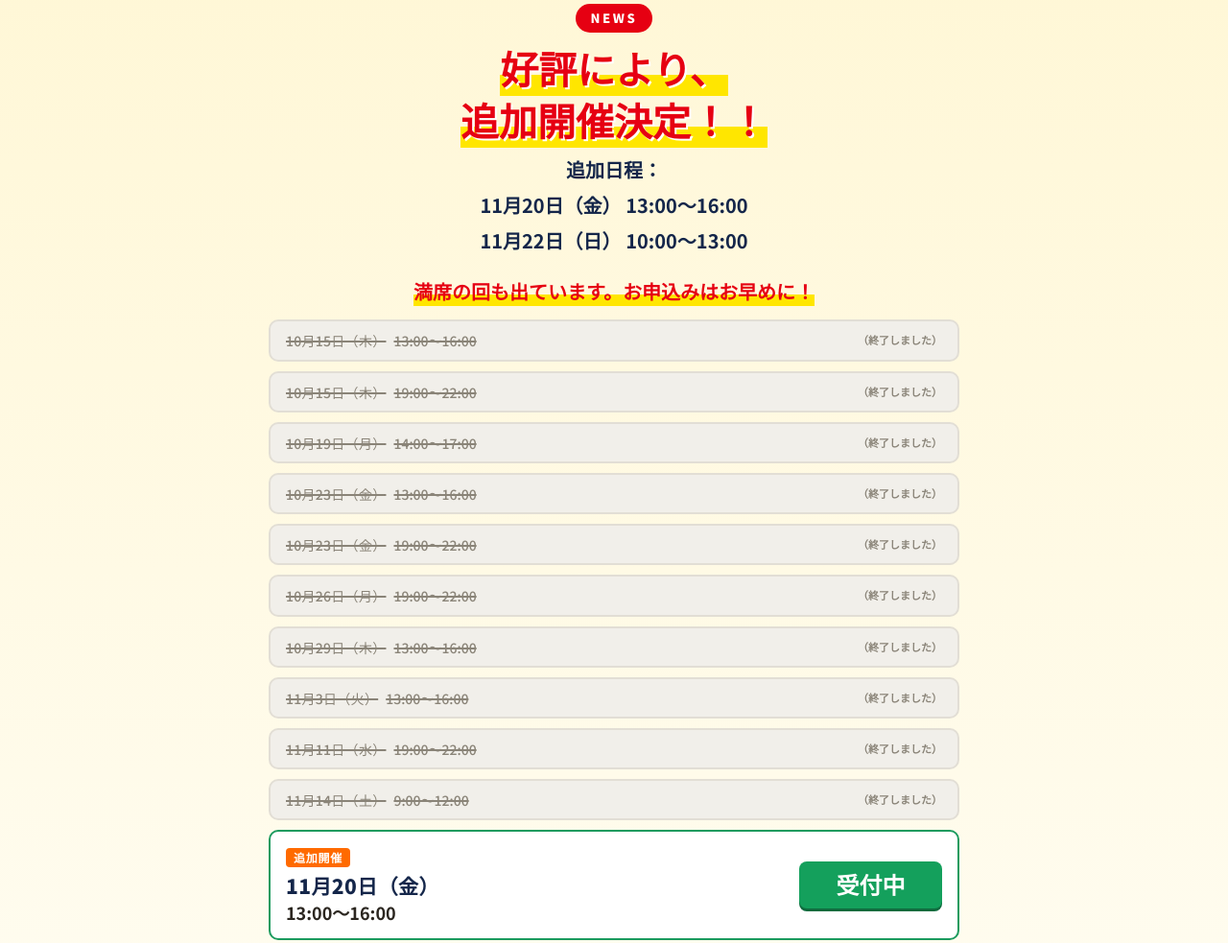
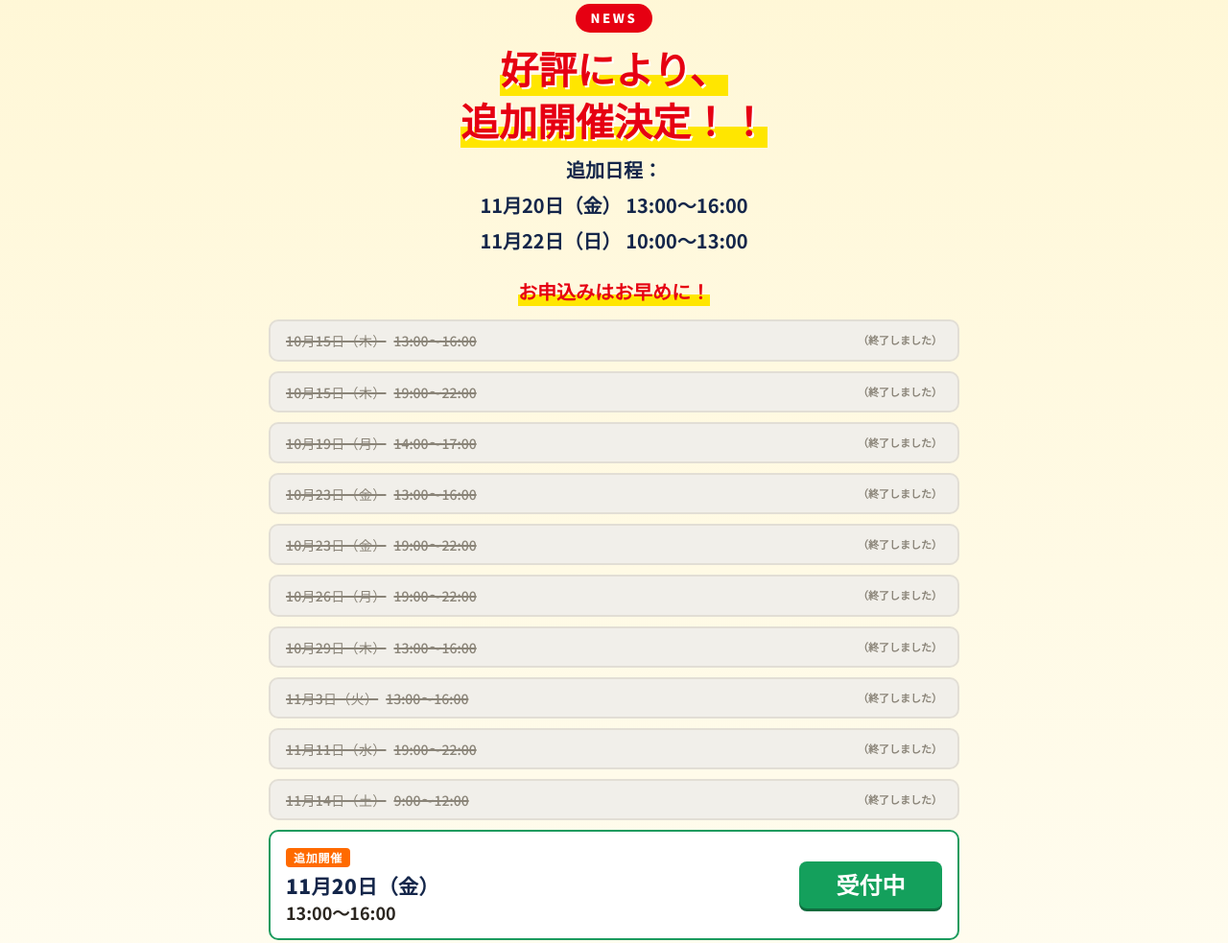
Before and after one commit to Booksinfo/storytalking, a plain HTML site: page index.html in a window 1280 px wide. Shown: the part 808-1791 px from the top of the page at 96% size. Drawn offline with Linux system fonts and the light colour scheme.

Commit message:
Add files via upload

```diff
--- a/index.html
+++ b/index.html
@@ -317,7 +317,7 @@ footer a{color:var(--gold-l)}
       <h2><b>好評により、</b><br><b>追加開催決定！！</b></h2>
       <p id="extraDate"></p>
     </div>
-    <p class="urgent"><span class="ib">満席の回も出ています。</span><span class="ib">お申込みはお早めに！</span></p>
+    <p class="urgent"><span class="ib">お申込みはお早めに！</span></p>
     <ul class="slots" data-slots></ul>
     <div class="cta-row"><a class="btn pulse" data-form href="#" target="_blank" rel="noopener">日程を選んで1Dayセミナーに申し込む</a></div>
   </div>
@@ -543,7 +543,7 @@ footer a{color:var(--gold-l)}
     </table>
     <div class="notice"><b>お申込み前にご確認ください</b><ul><li><b>銀行振込</b>：開始12時間前までに着金をお願いします。期限を過ぎると参加手続きができません。12時間前を過ぎてのお申込みは、クレジットカード決済をご利用ください。</li><li><b>アーカイブ</b>：録画・アーカイブの配信はございません。当日リアルタイムでご参加ください。</li><li><b>お顔出し</b>：実践形式のため、Zoomでお顔出し（カメラON）ができる方のみご参加いただけます。</li></ul></div>
     <h3>開催日時</h3>
-    <p class="urgent"><span class="ib">満席の回も出ています。</span><span class="ib">お申込みはお早めに！</span></p>
+    <p class="urgent"><span class="ib">お申込みはお早めに！</span></p>
     <ul class="slots" id="slots" data-slots></ul>
     <p class="note">ご希望の日程は、申込みフォームでお選びください。</p>
     <p class="agree">お申込みの前に、<a href="kiyaku.html#terms">受講規約・キャンセル規定</a>、<a href="kiyaku.html#tokushoho">特定商取引法に基づく表記</a>、<a href="kiyaku.html#privacy">プライバシーポリシー</a>をご確認ください。お申込みをもって、内容に同意いただいたものとさせていただきます。</p>
```
